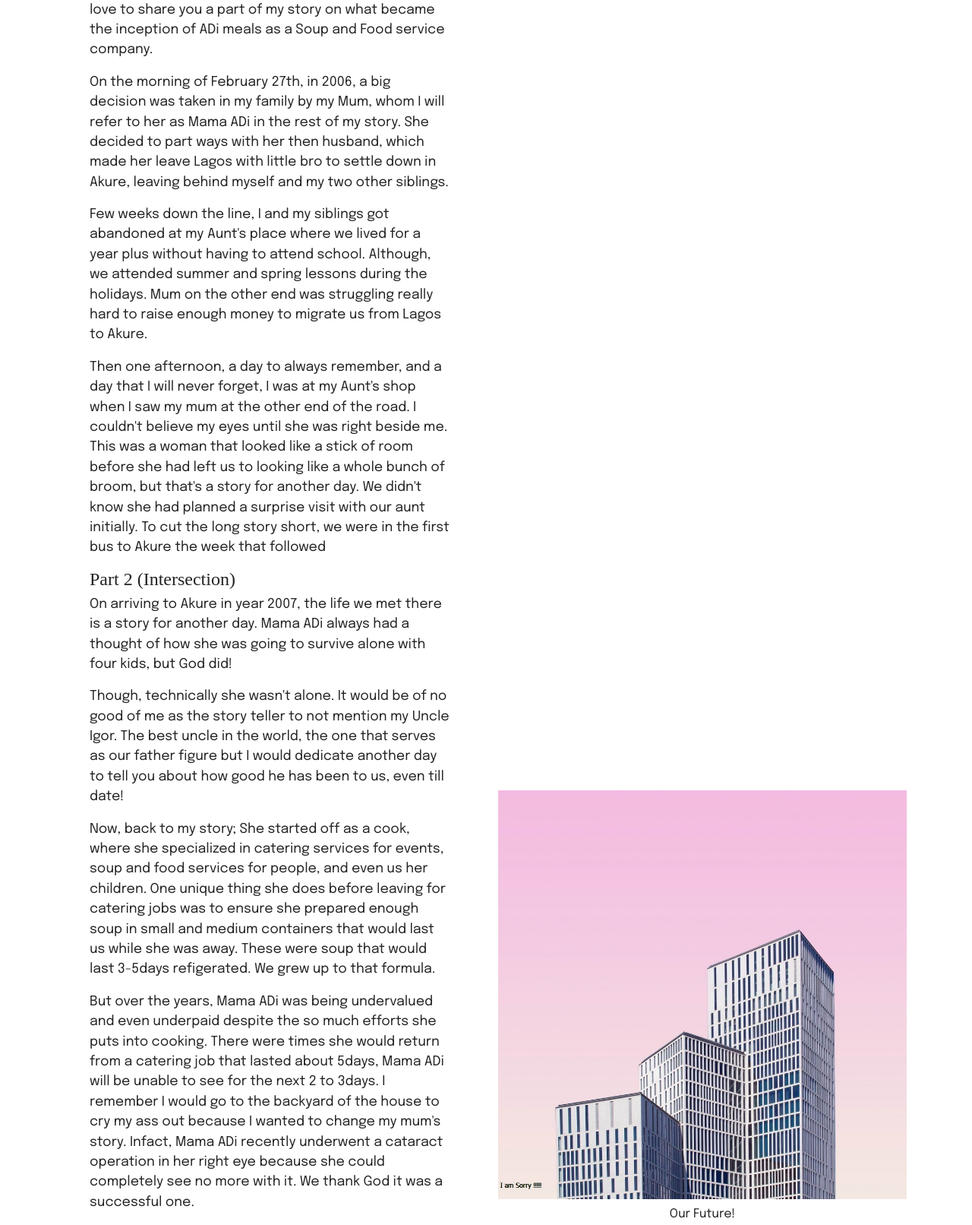
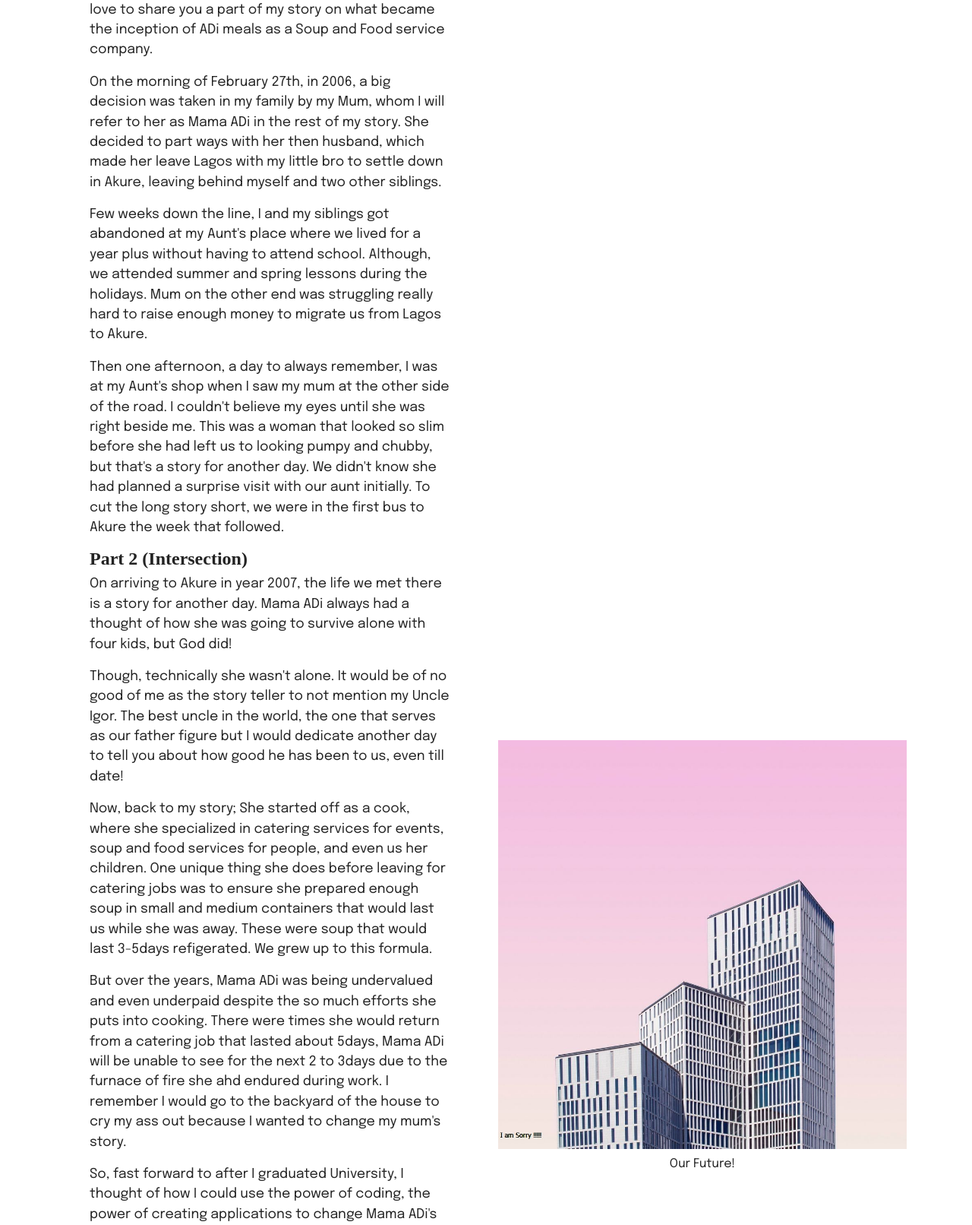
Before and after one commit to sharperleinado/ADi-meals-mobile, a Django app: page /about/ in a window 1280 px wide. Shown: the part 279-1891 px from the top of the page at 76% size. Run offline with Django 4.2, Linux system fonts and the light colour scheme; some libraries are stand-ins or nearby versions; some web fonts are replaced.

Commit message:
ADi meals latest version
here, I corrected the email confirmation code, and hope it works after user tries to crsateuser profile. Plus, I made some changes in the cart, and also updated my story.

```diff
--- a/authentication/views.py
+++ b/authentication/views.py
@@ -273,15 +273,15 @@ def signup(request):
                 })
                 from_email = EMAIL_HOST_USER
                 to = [user.email]
-                email = EmailMultiAlternatives(
+                email2 = EmailMultiAlternatives(
                     subject,
                     body,
                     from_email,
                     to,
                 )
-                email.content_subtype = "html"
+                email2.content_subtype = "html"
                 fail_silently = True
-                email.send()
+                email2.send()
 
                 messages.success(request,"Your account has been successfully created!\nWe have also sent you a confirmation email, please confirm your email address to login into your account.")
                 return redirect('authentication:signin')
--- a/cart/static/cart/cart.css
+++ b/cart/static/cart/cart.css
@@ -50,7 +50,7 @@
   margin-left: 26px;
 }
 
-#delete{
+#delete-item{
   margin-top: -3px;
   margin-left: 82px;
   padding-left: 1px;
--- a/cart/templates/cart/new.html
+++ b/cart/templates/cart/new.html
@@ -82,7 +82,7 @@
                                                 <button type="button" class="btn btn-warning border-secondary bg-white delete-item"
                                                     name="delete-item" value="{{ item.0.object_id }}"
                                                     data-content="{{ item.0.content_object }}" data-item="{{ item.0.food_category }}"
-                                                    id="delete">
+                                                    id="delete-item">
                                                     <span style="margin-left:13px;" class="mobi-mbri mobi-mbri-trash mbr-iconfont mbr-iconfont-btn"></span>
                                                 </button>
                                             </div>
--- a/cart/views.py
+++ b/cart/views.py
@@ -141,7 +141,7 @@ def cart_buttons(request):
                 cartitem_price = 0
                 new_quantity = 0
                 total_quantities = 0
-                list_item = [cartitem_price,new_quantity,total_quantities,0,len(cart_items)]
+                list_item = [cartitem_price,new_quantity,total_quantities,cart.total_price(),len(cart_items)]
 
         else:
             cart = Cart.objects.get(session_id=request.session['cart_users'],is_paid=False)
@@ -174,7 +174,7 @@ def cart_buttons(request):
                 cartitem_price = 0
                 new_quantity = 0
                 total_quantities = total_quantities - item.quantity
-                list_item = [cartitem_price,new_quantity,total_quantities,0,len(cart_items)]
+                list_item = [cartitem_price,new_quantity,total_quantities,cart.total_price(),len(cart_items),name]
 
     except:
         pass
@@ -188,7 +188,7 @@ def clear_all(request):
     print(cart)
 
     if request.user.is_authenticated:
-        cart_object = Cart.objects.get(user=cart)
+        cart_object = Cart.objects.get(session_id=cart)
         cart_object.delete()
     else:
         cart_object = Cart.objects.get(session_id=cart)
--- a/templates/about.html
+++ b/templates/about.html
@@ -30,8 +30,8 @@ ADi meals | Our Story
 
 <p class="mbr-text mbr-fonts-style display-7">On the morning of February 27th, in 2006,
     a big decision was taken in my family by my Mum, whom I will refer to her as Mama ADi in the rest of my story.
-    She decided to part ways with her then husband, which made her leave Lagos with little bro to settle down
-    in Akure, leaving behind myself and my two other siblings.
+    She decided to part ways with her then husband, which made her leave Lagos with my little bro to settle down
+    in Akure, leaving behind myself and two other siblings.
 </p>
 
 <p class="mbr-text mbr-fonts-style display-7">Few weeks down the line,
@@ -42,14 +42,14 @@ ADi meals | Our Story
 </p>
 
 <p class="mbr-text mbr-fonts-style display-7">
-    Then one afternoon, a day to always remember, and a day that I will never forget, I was at my Aunt's shop when
+    Then one afternoon, a day to always remember, I was at my Aunt's shop when
     I saw my mum at the other side of the road. I couldn't believe my eyes until she was right beside me.
-    This was a woman that looked like a stick of room before she had left us to looking like a
-    whole bunch of broom, but that's a story for another day. We didn't know she had planned a surprise visit with our
-    aunt initially. To cut the long story short, we were in the first bus to Akure the week that followed
+    This was a woman that looked so slim before she had left us to looking pumpy and chubby,
+    but that's a story for another day. We didn't know she had planned a surprise visit with our
+    aunt initially. To cut the long story short, we were in the first bus to Akure the week that followed.
 </p>
 
-<h4>Part 2 (Intersection)</h4>
+<h4><strong>Part 2 (Intersection)</strong></h4>
 <p class="mbr-text mbr-fonts-style display-7">
     On arriving to Akure in year 2007, the life we met there is a story for another day. Mama ADi always had a
     thought of how she was going to survive alone with four kids, but God did!
@@ -65,43 +65,41 @@ ADi meals | Our Story
     Now, back to my story; She started off as a cook, where she specialized in catering services for events,
     soup and food services for people, and even us her children. One unique thing she does before leaving for
     catering jobs was to ensure she prepared enough soup in small and medium containers that would last us
-    while she was away. These were soup that would last 3-5days refigerated. We grew up to that formula.
+    while she was away. These were soup that would last 3-5days refigerated. We grew up to this formula.
 </p>
 
 <p class="mbr-text mbr-fonts-style display-7">
     But over the years, Mama ADi was being undervalued and even underpaid despite the so much efforts
     she puts into cooking. There were times she would return from a catering job that lasted about 5days,
-    Mama ADi will be unable to see for the next 2 to 3days. I remember I would go to the backyard of the house
-    to cry my ass out because I wanted to change my mum's story. Infact, Mama ADi recently underwent a
-    cataract operation in her right eye because she could completely see no more with it.
-    We thank God it was a successful one.
+    Mama ADi will be unable to see for the next 2 to 3days due to the furnace of fire she ahd endured during work.
+    I remember I would go to the backyard of the house to cry my ass out because I wanted to change my mum's story.
 </p>
 
 <p class="mbr-text mbr-fonts-style display-7">
     So, fast forward to after I graduated University, I thought of how I could use the power of coding,
     the power of creating applications to change Mama ADi's business for good, since it was part of what I studied
-    back in the university. I gathered the best brains, people like Apex, Sanchez, Hypo, kunkky and myself to
-    build an application where people can place order for Mama ADi's food or soup in various box sizes which is
-    where we are today. Her dream has always been to produce containerized food, and soup for Nigerians.
+    back in the university. I gathered the best brains, and together we built to an application where people can
+    place order for Mama ADi's food or soup in various box sizes which is where we are today. Her dream has
+    always been to produce containerized food and soup for Nigerians.
     Today, we are in a world where everyone is busy. ADi meals hopes to simplify food and soup cooking by exchanging
     our busy hours for quality food, and soup. Imagine a lady Banker that closes from work by 6pm but would still
-    have to go home to cook for the family or a Teacher or Bachelor that closes from work by 4pm but would still
+    have to be home to cook for the family or a Teacher or Bachelor that closes from work by 4pm but would still
     have to go home to cook, when it can be ordered from us.<br><br>
     Sometimes, we understand that Nigerians can be calculative in spending, for example: I have a family of of 6
     in the house, rather than buying containerized food for all six, a Nigerian woman might decide to cook at
-    home but this is what our soup service hopes to solve by offering you your choice of soup, and then you head
-    home to prepare the chewable food yourself. That way, you have just killed a bed with two stones. We have
+    home but this is what our soup service hopes to solve by offering you your choice of soup, and then you choose .
+    to prepare the chewable food yourself. That way, you have killed a bed with two stones. We have
     saved you time, money, and even reduced the stress it would take you to cook the soup.
 </p>
 
 <p class="mbr-text mbr-fonts-style display-7">
     You see, my dear friend, everything you have read so far is not to score some emotional cheap point but
     to categorically inform you that you would not be wasting you money when you buy any of our meals. I beat my
-    chest to tell you that Mama ADi cooks the best soups and food in Nigeria! If you eventually buy our soup or
+    chest to tell you that Mama ADi cooks the best soup and food in Nigeria! If you eventually buy our soup or
     food, and you feel any regrets, I will not only refund you but tender an apology by trekking down to your
     home to deliver the apology myself!<br><br>
 
-    Please, help Mama ADi, and ADi meals win today buy buying our products.
+    Please, help Mama ADi, and ADi meals win today buy buying our meals.
 </p>
 
 
@@ -114,8 +112,8 @@ ADi meals | Our Story
 
 <p class="mbr-text mbr-fonts-style display-7">On the morning of February 27th, in 2006,
     a big decision was taken in my family by my Mum, whom I will refer to her as Mama ADi in the rest of my story.
-    She decided to part ways with her then husband, which made her leave Lagos with little bro to settle down
-    in Akure, leaving behind myself and my two other siblings.
+    She decided to part ways with her then husband, which made her leave Lagos with my little bro to settle down
+    in Akure, leaving behind myself and two other siblings.
 </p>
 
 <p class="mbr-text mbr-fonts-style display-7">Few weeks down the line,
@@ -126,14 +124,14 @@ ADi meals | Our Story
 </p>
 
 <p class="mbr-text mbr-fonts-style display-7">
-    Then one afternoon, a day to always remember, and a day that I will never forget, I was at my Aunt's shop when
-    I saw my mum at the other end of the road. I couldn't believe my eyes until she was right beside me.
-    This was a woman that looked like a stick of room before she had left us to looking like a
-    whole bunch of broom, but that's a story for another day. We didn't know she had planned a surprise visit with our
-    aunt initially. To cut the long story short, we were in the first bus to Akure the week that followed
+    Then one afternoon, a day to always remember, I was at my Aunt's shop when
+    I saw my mum at the other side of the road. I couldn't believe my eyes until she was right beside me.
+    This was a woman that looked so slim before she had left us to looking pumpy and chubby,
+    but that's a story for another day. We didn't know she had planned a surprise visit with our
+    aunt initially. To cut the long story short, we were in the first bus to Akure the week that followed.
 </p>
 
-<h4>Part 2 (Intersection)</h4>
+<h4><strong>Part 2 (Intersection)</strong></h4>
 <p class="mbr-text mbr-fonts-style display-7">
     On arriving to Akure in year 2007, the life we met there is a story for another day. Mama ADi always had a
     thought of how she was going to survive alone with four kids, but God did!
@@ -149,44 +147,43 @@ ADi meals | Our Story
     Now, back to my story; She started off as a cook, where she specialized in catering services for events,
     soup and food services for people, and even us her children. One unique thing she does before leaving for
     catering jobs was to ensure she prepared enough soup in small and medium containers that would last us
-    while she was away. These were soup that would last 3-5days refigerated. We grew up to that formula.
+    while she was away. These were soup that would last 3-5days refigerated. We grew up to this formula.
 </p>
 
 <p class="mbr-text mbr-fonts-style display-7">
     But over the years, Mama ADi was being undervalued and even underpaid despite the so much efforts
     she puts into cooking. There were times she would return from a catering job that lasted about 5days,
-    Mama ADi will be unable to see for the next 2 to 3days. I remember I would go to the backyard of the house
-    to cry my ass out because I wanted to change my mum's story. Infact, Mama ADi recently underwent a
-    cataract operation in her right eye because she could completely see no more with it.
-    We thank God it was a successful one.
+    Mama ADi will be unable to see for the next 2 to 3days due to the furnace of fire she ahd endured during work.
+    I remember I would go to the backyard of the house to cry my ass out because I wanted to change my mum's story.
 </p>
 
 <p class="mbr-text mbr-fonts-style display-7">
     So, fast forward to after I graduated University, I thought of how I could use the power of coding,
     the power of creating applications to change Mama ADi's business for good, since it was part of what I studied
-    back in the university. I gathered the best brains, people like Apex, Sanchez, Hypo, kunkky and myself to
-    build an application where people can place order for Mama ADi's food or soup in various box sizes which is
-    where we are today. Her dream has always been to produce containerized food, and soup for Nigerians.
+    back in the university. I gathered the best brains, and together we built to an application where people can
+    place order for Mama ADi's food or soup in various box sizes which is where we are today. Her dream has
+    always been to produce containerized food and soup for Nigerians.
     Today, we are in a world where everyone is busy. ADi meals hopes to simplify food and soup cooking by exchanging
     our busy hours for quality food, and soup. Imagine a lady Banker that closes from work by 6pm but would still
-    have to go home to cook for the family or a Teacher or Bachelor that closes from work by 4pm but would still
+    have to be home to cook for the family or a Teacher or Bachelor that closes from work by 4pm but would still
     have to go home to cook, when it can be ordered from us.<br><br>
     Sometimes, we understand that Nigerians can be calculative in spending, for example: I have a family of of 6
     in the house, rather than buying containerized food for all six, a Nigerian woman might decide to cook at
-    home but this is what our soup service hopes to solve by offering you your choice of soup, and then you head
-    home to prepare the chewable food yourself. That way, you have just killed a bed with two stones. We have
+    home but this is what our soup service hopes to solve by offering you your choice of soup, and then you choose .
+    to prepare the chewable food yourself. That way, you have killed a bed with two stones. We have
     saved you time, money, and even reduced the stress it would take you to cook the soup.
 </p>
 
 <p class="mbr-text mbr-fonts-style display-7">
     You see, my dear friend, everything you have read so far is not to score some emotional cheap point but
     to categorically inform you that you would not be wasting you money when you buy any of our meals. I beat my
-    chest to tell you that Mama ADi cooks the best soups and food in Nigeria! If you eventually buy our soup or
+    chest to tell you that Mama ADi cooks the best soup and food in Nigeria! If you eventually buy our soup or
     food, and you feel any regrets, I will not only refund you but tender an apology by trekking down to your
     home to deliver the apology myself!<br><br>
 
-    Please, help Mama ADi, and ADi meals win today buy buying our products.
+    Please, help Mama ADi, and ADi meals win today buy buying our meals.
 </p>
+
 
 {% endif %}
 
```
Also changed, not shown: cart/static/cart/js/cart.js (+10 -29 lines), db.sqlite3.
